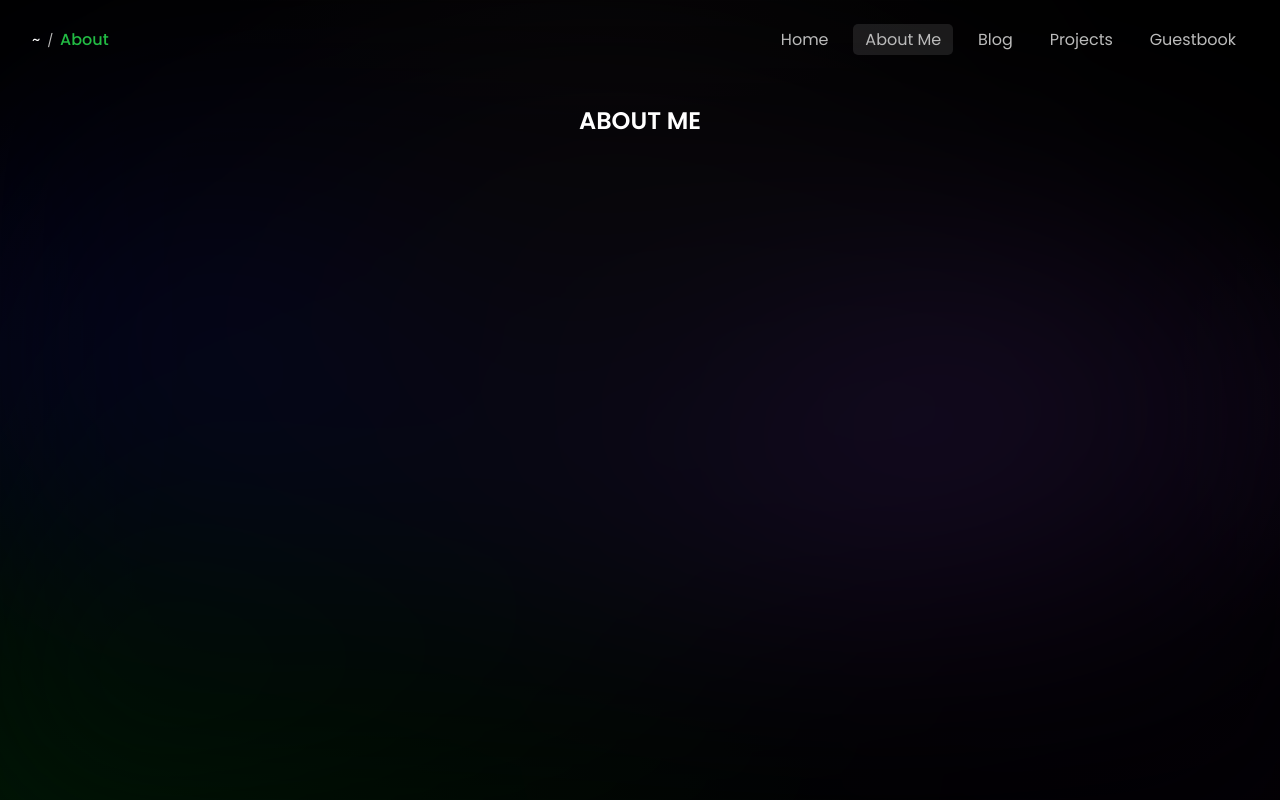
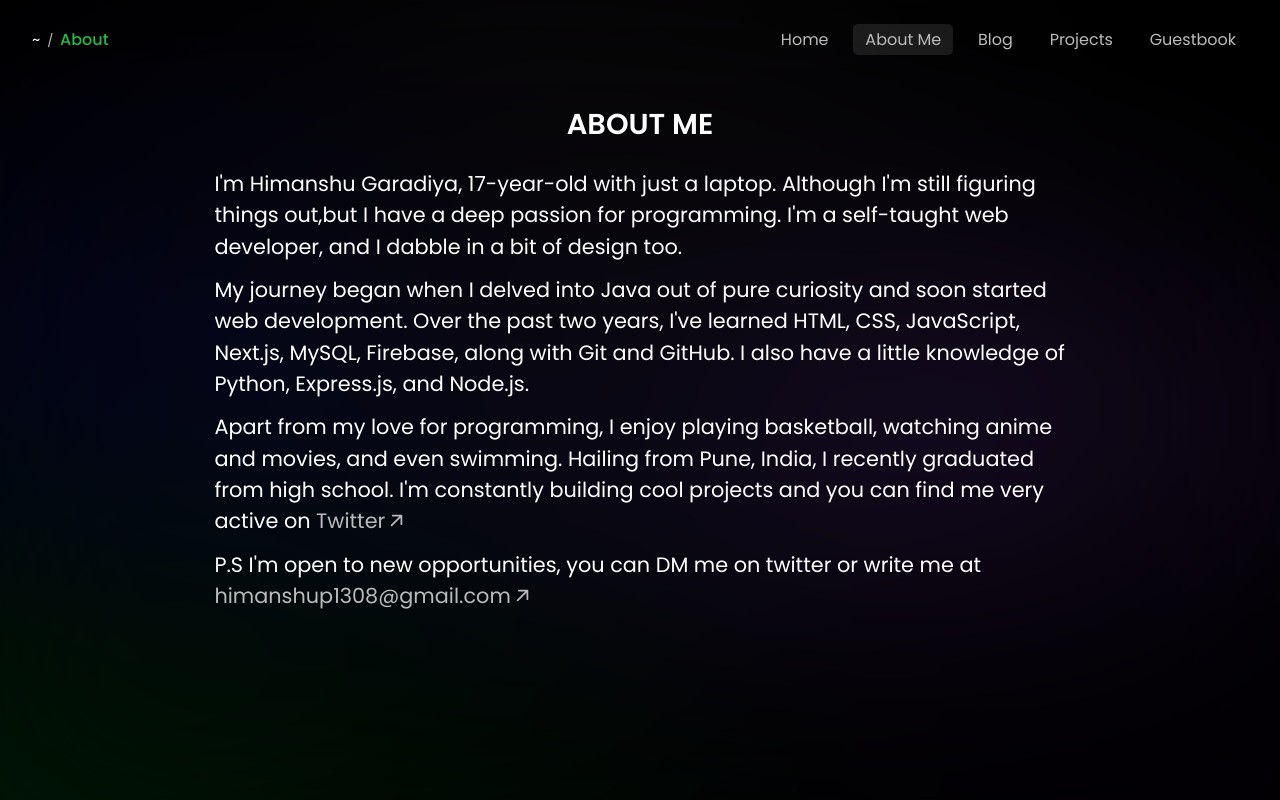
Before and after one commit to garadiya0/portfolio-website, a Next.js app: page /about in a window 1280 px wide. Built offline with nearby package versions, Linux system fonts and the light colour scheme.

Commit message:
about-me :added

```diff
--- a/src/pages/about.jsx
+++ b/src/pages/about.jsx
@@ -1,4 +1,6 @@
 import React from "react";
+import Link from "next/link";
+import Image from "next/image";
 import styles from "@/styles/About.module.css";
 import Navigation from "@/components/NavigationBar/Navigation";
 
@@ -8,6 +10,57 @@ const about = () => {
       <Navigation currentPage="About" />
       <section className={styles.Main}>
         <h1>ABOUT ME</h1>
+        <div className={styles.Container}>
+          <span>
+            I'm{" "}
+            <Link href={"https://linktr.ee/garadiya0"} className={``}>
+              Himanshu Garadiya
+            </Link>
+            , 17-year-old with just a laptop. Although I'm still figuring things
+            out,but I have a deep passion for programming. I'm a self-taught web
+            developer, and I dabble in a bit of design too.
+          </span>
+          <span>
+            My journey began when I delved into Java out of pure curiosity and
+            soon started web development. Over the past two years, I've learned
+            HTML, CSS, JavaScript, Next.js, MySQL, Firebase, along with Git
+            and&nbsp;
+            <Link href={"https://github.com/garadiya0/"} className="">
+              GitHub
+            </Link>
+            . I also have a little knowledge of Python, Express.js, and Node.js.
+          </span>
+          <span>
+            Apart from my love for programming, I enjoy playing basketball,
+            watching anime and movies, and even swimming. Hailing from Pune,
+            India, I recently graduated from high school. I'm constantly
+            building cool projects and you can find me very active on{" "}
+            <Link
+              className={`${styles.LinkEle}`}
+              href={"https://twitter.com/garadiya0"}
+            >
+              Twitter{" "}
+              <Image
+                src={"/arrow.svg"}
+                width={23}
+                height={23}
+                alt="arrow icon"
+              />
+            </Link>
+          </span>
+          <span>
+            P.S I'm open to new opportunities, you can DM me on twitter or write
+            me at{" "}
+            <Link
+              className={`${styles.LinkEle}`}
+              href={"emailto:himanshup1308@gmail.com"}
+            >
+              {" "}
+              himanshup1308@gmail.com
+              <Image src="/arrow.svg" height={23} width={23} alt="arrow icon" />
+            </Link>
+          </span>
+        </div>
       </section>
     </>
   );
--- a/src/styles/About.module.css
+++ b/src/styles/About.module.css
@@ -6,5 +6,45 @@
 }
 
 .Main h1 {
-    font-size: 1.5em;
+    font-size: 1.8em;
 }
+
+.Main .Container {
+    display: flex;
+    flex-direction: column;
+    align-items: flex-start;
+    width: 70%;
+    margin-top: 1em;
+}
+
+.Container span {
+    font-size: 1.3em;
+    margin: 0.3em 0;
+    line-height: 1.5;
+    text-align: left;
+}
+
+.LinkEle {
+    position: relative;
+    align-items: center;
+    display: inline-flex;
+    color: #bbb;
+}
+
+.LinkEle::before {
+    content: '';
+    position: absolute;
+    bottom: 0;
+    left: 0;
+    right: 0;
+    height: 1.5px;
+    background-color: #bbb;
+    transform-origin: bottom right;
+    transform: scaleX(0);
+    transition: transform 0.25s ease;
+}
+
+.LinkEle:hover::before {
+    transform-origin: bottom left;
+    transform: scaleX(1);
+}
--- a/src/styles/globals.css
+++ b/src/styles/globals.css
@@ -110,6 +110,23 @@ a {
   transform: scaleX(1);
 }
 
+/* Underline */
+.Underline {
+  position: relative;
+}
+
+.Underline::before {
+  background-color: rgb(29, 155, 240);
+  content: '';
+  position: absolute;
+  left: 0;
+  bottom: -1px;
+  width: 100%;
+  height: 4px;
+  z-index: -1;
+}
+
+
 
 /* MUI-TOOLTIP (Overiding CSS */
 .MuiTooltip-tooltip {
```
Also changed, not shown: 1 other file (tests, documents, lock files or other folders).
